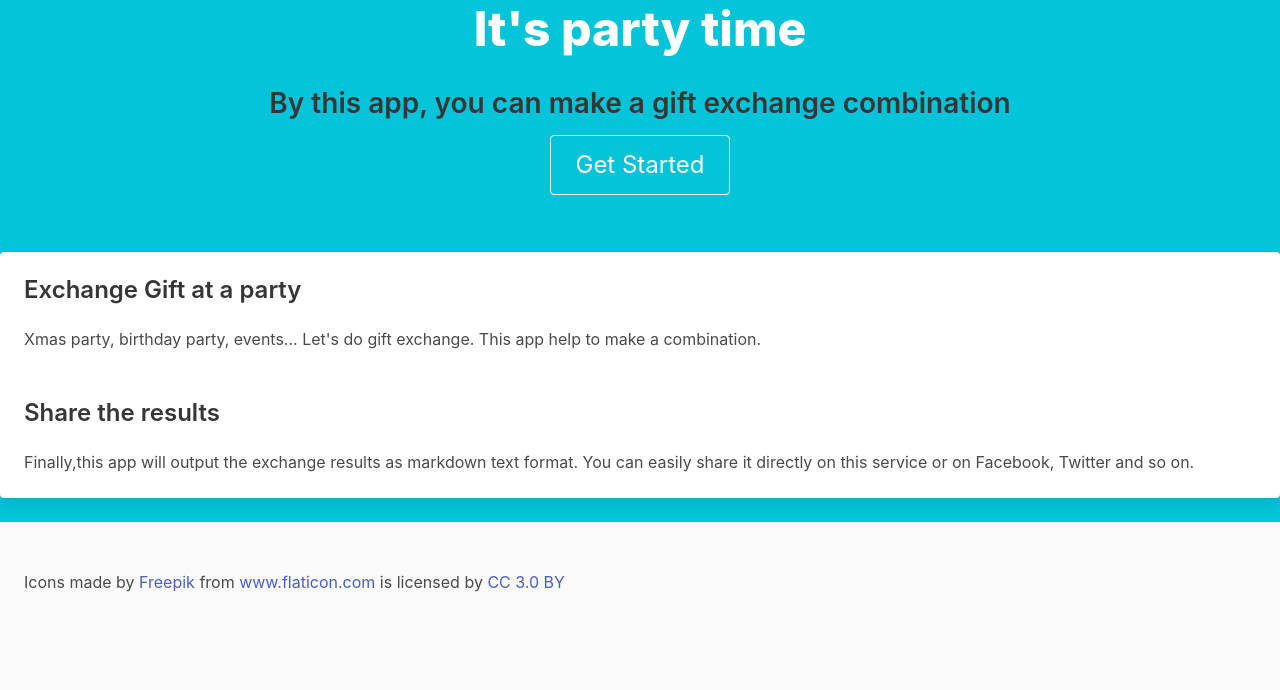
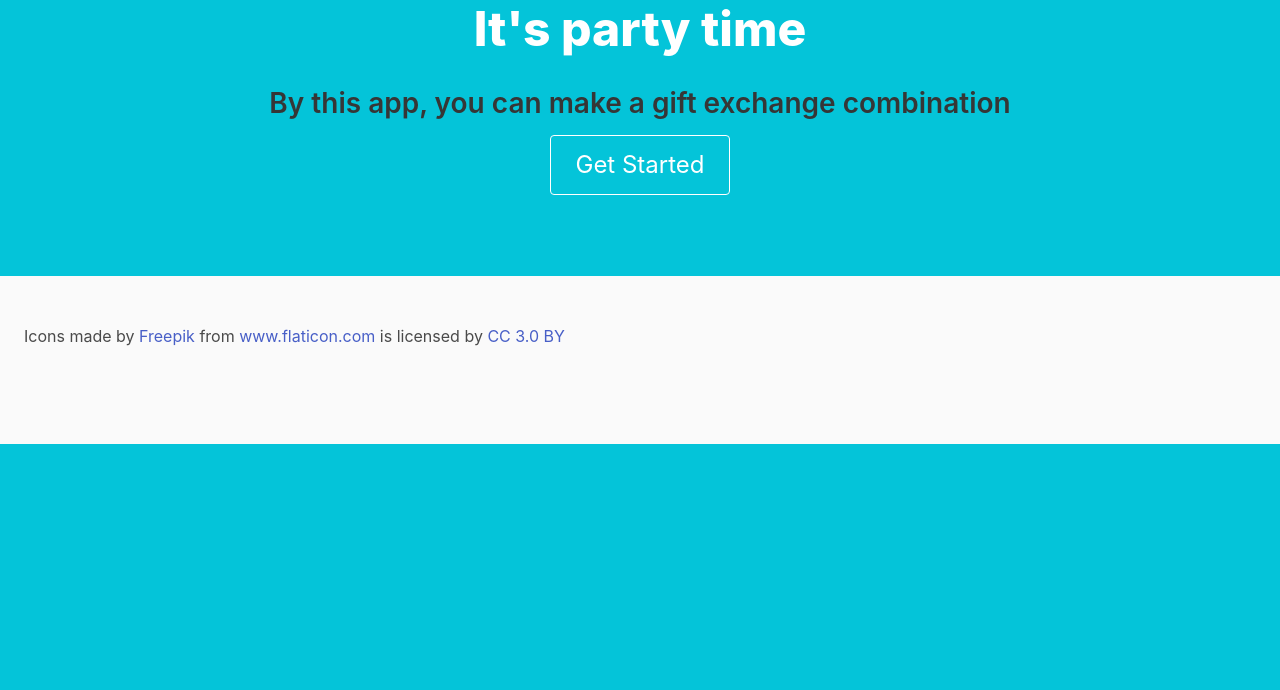
Before and after one commit to yosukesuzuki/gift-exchange-webapp, a Flask app: page / in a window 1280 px wide. Shown: the part 436-1126 px from the top of the page. After the commit the page ends 880 px from the top, so only its background shows below. Run offline with Flask 2, Linux system fonts and the light colour scheme; some libraries are stand-ins or nearby versions.

Commit message:
remove marketing text

```diff
--- a/templates/index.html
+++ b/templates/index.html
@@ -8,27 +8,5 @@
             <a class="button is-primary is-inverted is-outlined is-large" href="/start">Get Started</a>
         </p>
     </div>
-    <div class="card marketing">
-        <div class="card-content">
-            <div class="media">
-                <div class="media-content">
-                    <p class="title is-4">Exchange Gift at a party</p>
-                </div>
-            </div>
-            <div class="content">
-                Xmas party, birthday party, events... Let's do gift exchange.
-                This app help to make a combination.
-            </div>
-        </div>
-        <div class="card-content">
-            <div class="media">
-                <div class="media-content">
-                    <p class="title is-4">Share the results</p>
-                </div>
-            </div>
-            <div class="content">
-               Finally,this app will output the exchange results as markdown text format. You can easily share it directly on this service or on Facebook, Twitter and so on.
-            </div>
-        </div>
-    </div>
+
 {% endblock %}
```
